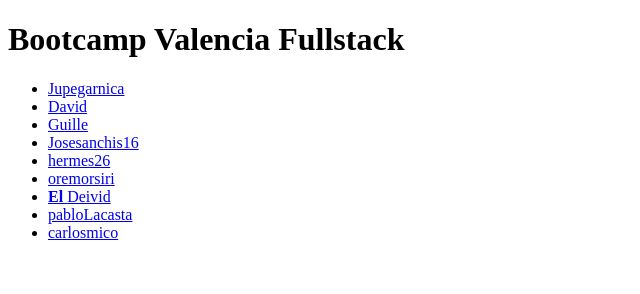
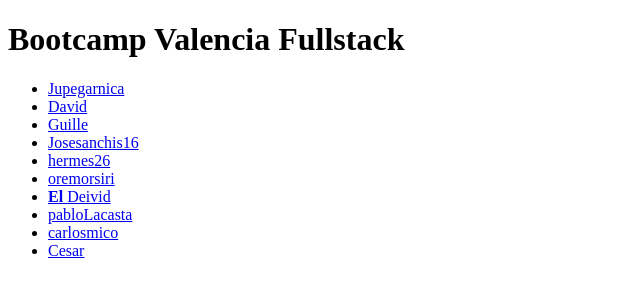
Before and after one commit to GeeksHubsAcademy/Git-flow-demo, a website: page index.html in a window 1280 px wide. Shown: the full height of the page, 0-640 px from the left. Drawn offline with Linux system fonts and the light colour scheme.

Commit message:
cesar added

```diff
--- a/index.html
+++ b/index.html
@@ -23,6 +23,7 @@
         <li class="student"><a href="https://github.com/dmoreno85"><strong>El </strong>Deivid</a></li>
         <li class="alumno"><a href="https://github.com/pabloLacasta">pabloLacasta</a></li>
         <li class="student"><a href="https://github.com/carlosmico">carlosmico</a></li>
+        <li class="student"><a href="https://github.com/cesarion09">Cesar</a></li>
     </ul>
 
 </body>
```
